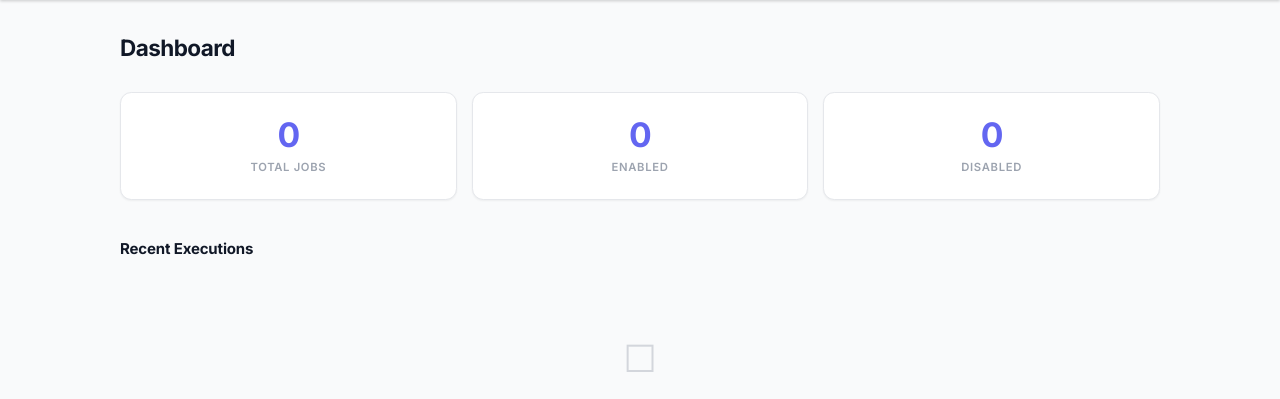
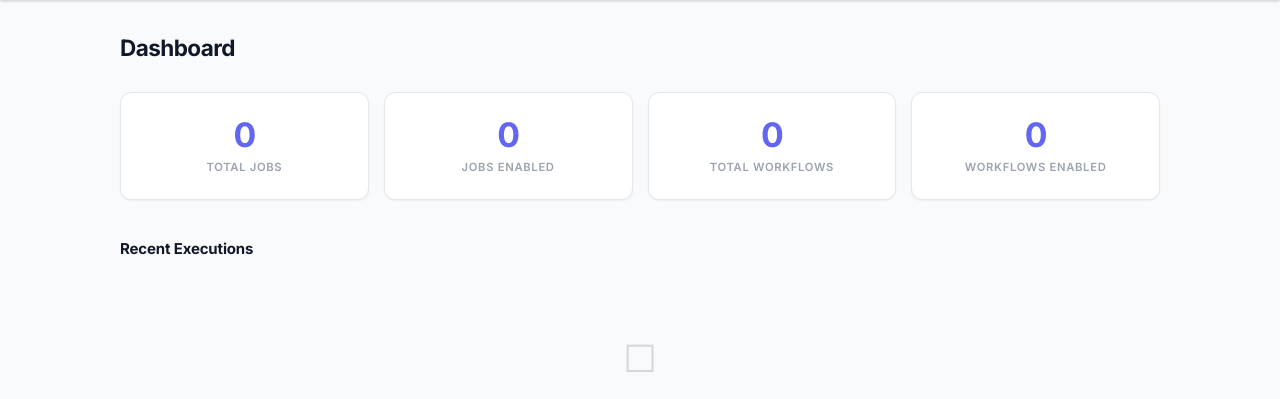
Before and after one commit to denzow/mogiri, a Flask app: page / in a window 1280 px wide. Shown: the part 56-455 px from the top of the page. Run offline with Flask 3, Linux system fonts and the light colour scheme; data that the repository does not hold is empty; parts of the project's set-up code (start-up, migrations or seed data) failed here and were passed over.

Commit message:
Rename chains blueprint to workflows and add workflow stats to dashboard
Rename Blueprint from "chains" to "workflows" with URL prefix /workflows.
Update all url_for references across templates and tests.
Add workflow count and enabled workflow count to dashboard stats.

Co-Authored-By: Claude Opus 4.6 (1M context) <noreply@anthropic.com>

```diff
--- a/src/mogiri/routes/dashboard.py
+++ b/src/mogiri/routes/dashboard.py
@@ -1,6 +1,6 @@
 from flask import Blueprint, render_template
 
-from mogiri.models import Execution, Job
+from mogiri.models import Execution, Job, Workflow
 
 bp = Blueprint("dashboard", __name__)
 
@@ -9,6 +9,8 @@ bp = Blueprint("dashboard", __name__)
 def index():
     total_jobs = Job.query.count()
     enabled_jobs = Job.query.filter_by(is_enabled=True).count()
+    total_workflows = Workflow.query.count()
+    enabled_workflows = Workflow.query.filter_by(is_enabled=True).count()
     recent_executions = (
         Execution.query.order_by(Execution.started_at.desc()).limit(10).all()
     )
@@ -16,5 +18,7 @@ def index():
         "dashboard.html",
         total_jobs=total_jobs,
         enabled_jobs=enabled_jobs,
+        total_workflows=total_workflows,
+        enabled_workflows=enabled_workflows,
         recent_executions=recent_executions,
     )
--- a/src/mogiri/templates/base.html
+++ b/src/mogiri/templates/base.html
@@ -23,8 +23,8 @@
                    class="nav-link {% if request.endpoint == 'dashboard.index' %}active{% endif %}">Dashboard</a>
                 <a href="{{ url_for('jobs.job_list') }}"
                    class="nav-link {% if request.endpoint and request.endpoint.startswith('jobs.') %}active{% endif %}">Jobs</a>
-                <a href="{{ url_for('chains.workflow_list') }}"
-                   class="nav-link {% if request.endpoint and request.endpoint.startswith('chains.') %}active{% endif %}">Workflows</a>
+                <a href="{{ url_for('workflows.workflow_list') }}"
+                   class="nav-link {% if request.endpoint and request.endpoint.startswith('workflows.') %}active{% endif %}">Workflows</a>
                 <a href="{{ url_for('settings.index') }}"
                    class="nav-link {% if request.endpoint and request.endpoint.startswith('settings.') %}active{% endif %}">Settings</a>
             </div>
--- a/src/mogiri/templates/chains/history.html
+++ b/src/mogiri/templates/chains/history.html
@@ -2,9 +2,9 @@
 {% block title %}{% if workflow %}{{ workflow.name }} History{% else %}Chain History{% endif %} - mogiri{% endblock %}
 {% block content %}
 {% if workflow %}
-<a href="{{ url_for('chains.workflow_editor', workflow_id=workflow.id) }}" class="back-link">&larr; Back to {{ workflow.name }}</a>
+<a href="{{ url_for('workflows.workflow_editor', workflow_id=workflow.id) }}" class="back-link">&larr; Back to {{ workflow.name }}</a>
 {% else %}
-<a href="{{ url_for('chains.workflow_list') }}" class="back-link">&larr; Back to Workflows</a>
+<a href="{{ url_for('workflows.workflow_list') }}" class="back-link">&larr; Back to Workflows</a>
 {% endif %}
 
 <div class="page-header">
--- a/src/mogiri/templates/chains/new.html
+++ b/src/mogiri/templates/chains/new.html
@@ -1,7 +1,7 @@
 {% extends "base.html" %}
 {% block title %}New Workflow - mogiri{% endblock %}
 {% block content %}
-<a href="{{ url_for('chains.workflow_list') }}" class="back-link">&larr; Back to Workflows</a>
+<a href="{{ url_for('workflows.workflow_list') }}" class="back-link">&larr; Back to Workflows</a>
 
 <div class="page-header">
     <h1>New Workflow</h1>
--- a/src/mogiri/templates/dashboard.html
+++ b/src/mogiri/templates/dashboard.html
@@ -12,11 +12,15 @@
     </div>
     <div class="stat-card">
         <div class="stat-value">{{ enabled_jobs }}</div>
-        <div class="stat-label">Enabled</div>
+        <div class="stat-label">Jobs Enabled</div>
     </div>
     <div class="stat-card">
-        <div class="stat-value">{{ total_jobs - enabled_jobs }}</div>
-        <div class="stat-label">Disabled</div>
+        <div class="stat-value">{{ total_workflows }}</div>
+        <div class="stat-label">Total Workflows</div>
+    </div>
+    <div class="stat-card">
+        <div class="stat-value">{{ enabled_workflows }}</div>
+        <div class="stat-label">Workflows Enabled</div>
     </div>
 </div>
 
@@ -51,7 +55,7 @@
                     <span class="badge badge-cancelled">Cancelled</span>
                     {% endif %}
                     {% if exec.workflow_id %}
-                    <a href="{{ url_for('chains.workflow_editor', workflow_id=exec.workflow_id) }}"
+                    <a href="{{ url_for('workflows.workflow_editor', workflow_id=exec.workflow_id) }}"
                        class="badge badge-chain" style="margin-left: 0.3rem; text-decoration: none;">{{ exec.workflow.name }}</a>
                     {% endif %}
                 </td>
--- a/src/mogiri/templates/partials/execution_list.html
+++ b/src/mogiri/templates/partials/execution_list.html
@@ -26,7 +26,7 @@
                     <span class="badge badge-cancelled">Cancelled</span>
                     {% endif %}
                     {% if exec.workflow_id %}
-                    <a href="{{ url_for('chains.workflow_editor', workflow_id=exec.workflow_id) }}"
+                    <a href="{{ url_for('workflows.workflow_editor', workflow_id=exec.workflow_id) }}"
                        class="badge badge-chain" style="margin-left: 0.3rem; text-decoration: none;">{{ exec.workflow.name }}</a>
                     {% endif %}
                 </td>
```
Also changed, not shown: src/mogiri/routes/chains.py (+5 -5 lines), src/mogiri/templates/chains/editor.html (+4 -4 lines), src/mogiri/templates/chains/list.html (+8 -8 lines), tests/test_chains.py (+4 -4 lines).
